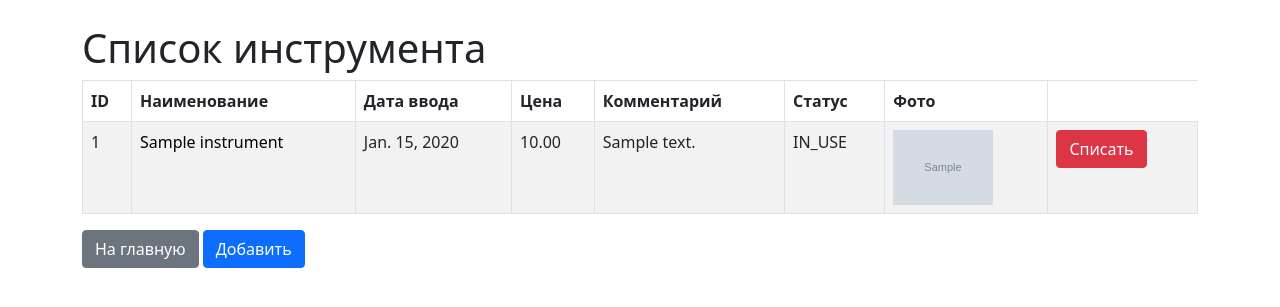
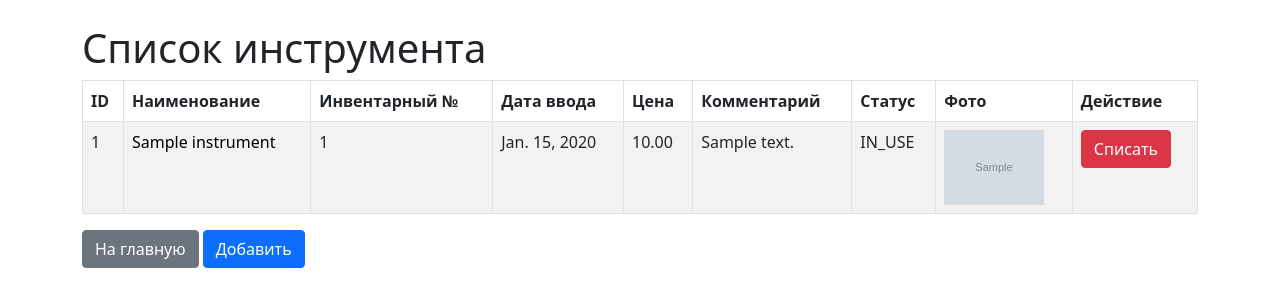
Before and after one commit to botnbot/instrument_control, a Django app: page /instruments/ in a window 1280 px wide. Shown: the part 56-363 px from the top of the page. Run offline with Django 5.2, Linux system fonts and the light colour scheme; tables that the repository leaves empty hold one stand-in row (values such as "Sample post"); grey boxes marked "Sample" are stand-in pictures; some libraries are stand-ins or nearby versions.

Commit message:
fully rewrite core\detail.html inventory № added to instrument_list.html Списать button link changed

```diff
--- a/core/templates/core/instruments/instrument_list.html
+++ b/core/templates/core/instruments/instrument_list.html
@@ -11,20 +11,24 @@
     <tr>
         <th scope="col">ID</th>
         <th scope="col">Наименование</th>
+        <th scope="col">Инвентарный №</th>
         <th scope="col">Дата ввода</th>
         <th scope="col">Цена</th>
         <th scope="col">Комментарий</th>
         <th scope="col">Статус</th>
         <th scope="col">Фото</th>
+        <th scope="col">Действие</th>
     </tr>
     </thead>
     <tbody>
     {% for instrument in instruments %}
     <tr>
         <td>{{ instrument.id }}</td>
-        <td><a href="{% url 'core:instrument_edit' instrument.id %}" class="info-table-link">
-        {{ instrument.name }}
-        </a></td>
+        <td><a href="{% url 'core:instrument_detail' instrument.id %}" class="info-table-link">
+            {{ instrument.name}}
+        </a>
+        </td>
+        <td>{{ instrument.inventory_N }}</td>
         <td>{{ instrument.entry_date }}</td>
         <td>{{ instrument.price }}</td>
         <td>{{ instrument.comment }}</td>
@@ -33,7 +37,7 @@
             <img src='{{instrument.image1.url}}' width='100'>
             {%endif%}
         </td>
-        <td><a href="{% url 'core:instrument_list' %}" class="btn btn-danger">Списать</a></td>
+        <td><a href="{% url 'core:instrument_delete' instrument.pk %}" class="btn btn-danger">Списать</a></td>
     </tr>
     {% endfor %}
     </tbody>
```
